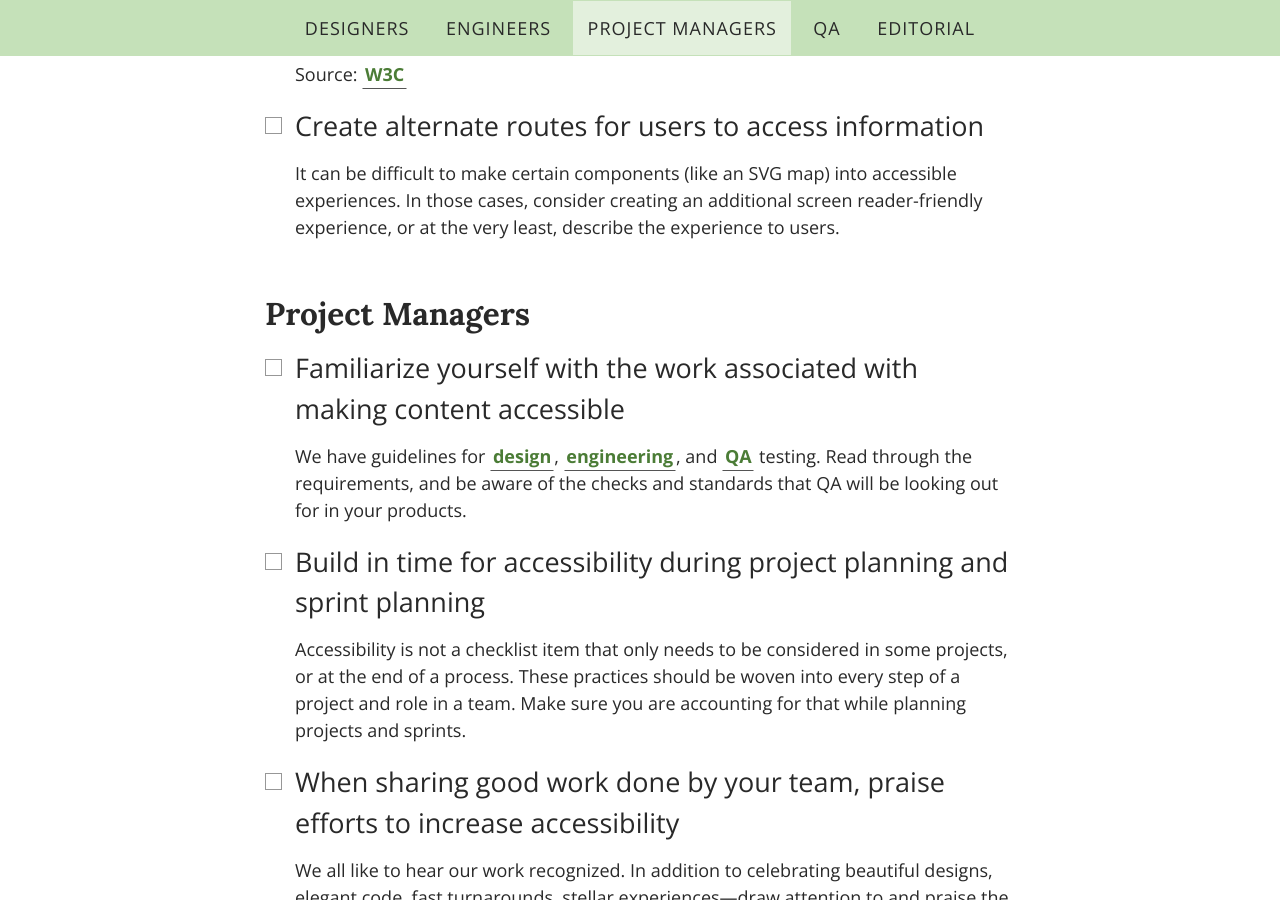
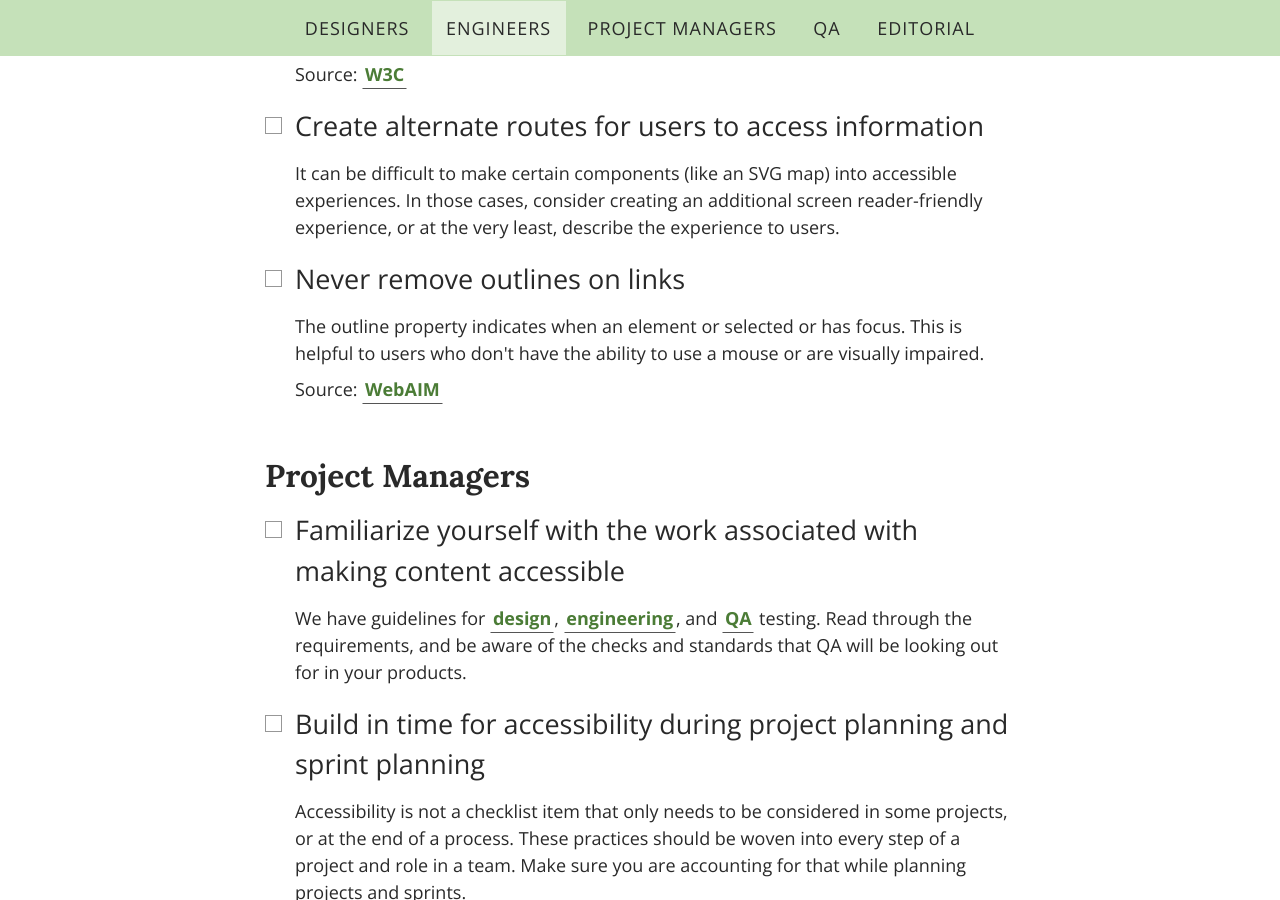
Before and after one commit to voxmedia/accessibility, a Jekyll site: the page built from index.html, in a window 1280 px wide and 900 px high, scrolled down 6128 px. Built offline with Jekyll 4.4.1, drawn with Linux system fonts in a browser that asks for light colours.

Commit message:
added link-outlines under Engineer section

```diff
--- a/_includes/engineers.html
+++ b/_includes/engineers.html
@@ -17,11 +17,9 @@
         <input type="checkbox"><b></b>
         <p>Support keyboard navigation</p>
       </label>
-      <p>Browsers support tabbing through link, form, button elements. This is an easy way to move around the page, but it’s very easy to accidentally hinder this functionality: by relying on CSS to move elements around instead of actually reordering the HTML; hiding elements from tab flow, either by faking buttons (with Javascript) in lieu of using button elements or disabling tab via tabindex=”-1”; and hiding form elements (on a tabbed interface) but not removing them from the tab flow (so that hidden form elements can be focused).
-</p>
+      <p>Browsers support tabbing through link, form, button elements. This is an easy way to move around the page, but it’s very easy to accidentally hinder this functionality: by relying on CSS to move elements around instead of actually reordering the HTML; hiding elements from tab flow, either by faking buttons (with Javascript) in lieu of using button elements or disabling tab via tabindex=”-1”; and hiding form elements (on a tabbed interface) but not removing them from the tab flow (so that hidden form elements can be focused).</p>
       <p>Source: <a href="http://webaim.org/techniques/keyboard/">WebAIM</a></p>
     </li>
-
 
     <li>
       <label id="engineers-3">
@@ -52,7 +50,6 @@
       <p>Source: <a href="https://www.w3.org/TR/UNDERSTANDING-WCAG20/navigation-mechanisms-focus-visible.html">W3C</a></p>
     </li>
 
-
     <li>
       <label id="engineers-6">
         <input type="checkbox"><b></b>
@@ -61,8 +58,6 @@
       <p>Labels should never completely go away when the focus is inside of an input. Users should always have clear instructions on what they should be inputting. Put error messages in text that explain the error and how to fix the error. Never rely solely on color to indicate errors.</p>
       <p>Source: <a href="https://www.w3.org/TR/UNDERSTANDING-WCAG20/minimize-error-cues.html">W3C</a></p>
     </li>
-
-
 
     <li>
       <label id="engineers-7">
@@ -102,7 +97,6 @@
       <p>Source: <a href="http://simplyaccessible.com/article/three-pitfalls-text-alternatives/">Simply Accessible</a></p>
     </li>
 
-
     <li>
       <label id="engineers-11">
         <input type="checkbox"><b></b>
@@ -111,7 +105,6 @@
       <p>SVGs are often used as icons on interactive elements in sites. When this is the case, the SVG should have a title or embedded text (that is visually hidden but available to assistive tech) to ensure that the information of the icon is available programmatically.</p>
       <p>Source: <a href="http://www.sitepoint.com/tips-accessible-svg/">Sitepoint</a></p>
     </li>
-
 
     <li>
       <label id="engineers-12">
@@ -122,7 +115,6 @@
       <p>Source: <a href="https://www.w3.org/WAI/PF/aria/states_and_properties#aria-hidden">W3C</a></p>
     </li>
 
-
     <li>
       <label id="engineers-13">
         <input type="checkbox"><b></b>
@@ -131,5 +123,13 @@
       <p>It can be difficult to make certain components (like an SVG map) into accessible experiences. In those cases, consider creating an additional screen reader-friendly experience, or at the very least, describe the experience to users.</p>
     </li>
 
+    <li>
+      <label id="engineers-14">
+        <input type="checkbox"><b></b>
+        <p>Never remove outlines on links</p>
+      </label>
+      <p>The outline property indicates when an element or selected or has focus. This is helpful to users who don't have the ability to use a mouse or are visually impaired.</p>
+      <p>Source: <a href="http://webaim.org/blog/plague-of-outline-0/">WebAIM</a></p>
+    </li>
   </ul>
 </div>
```
